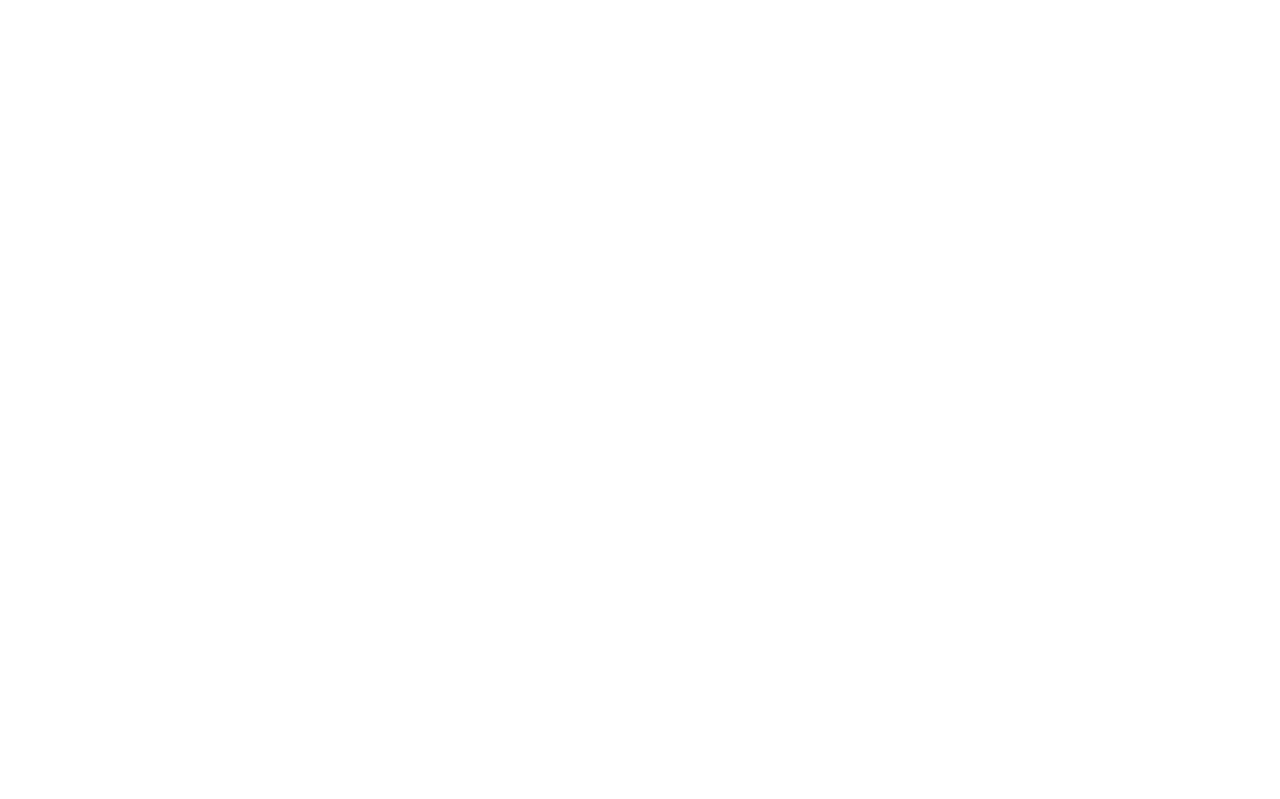
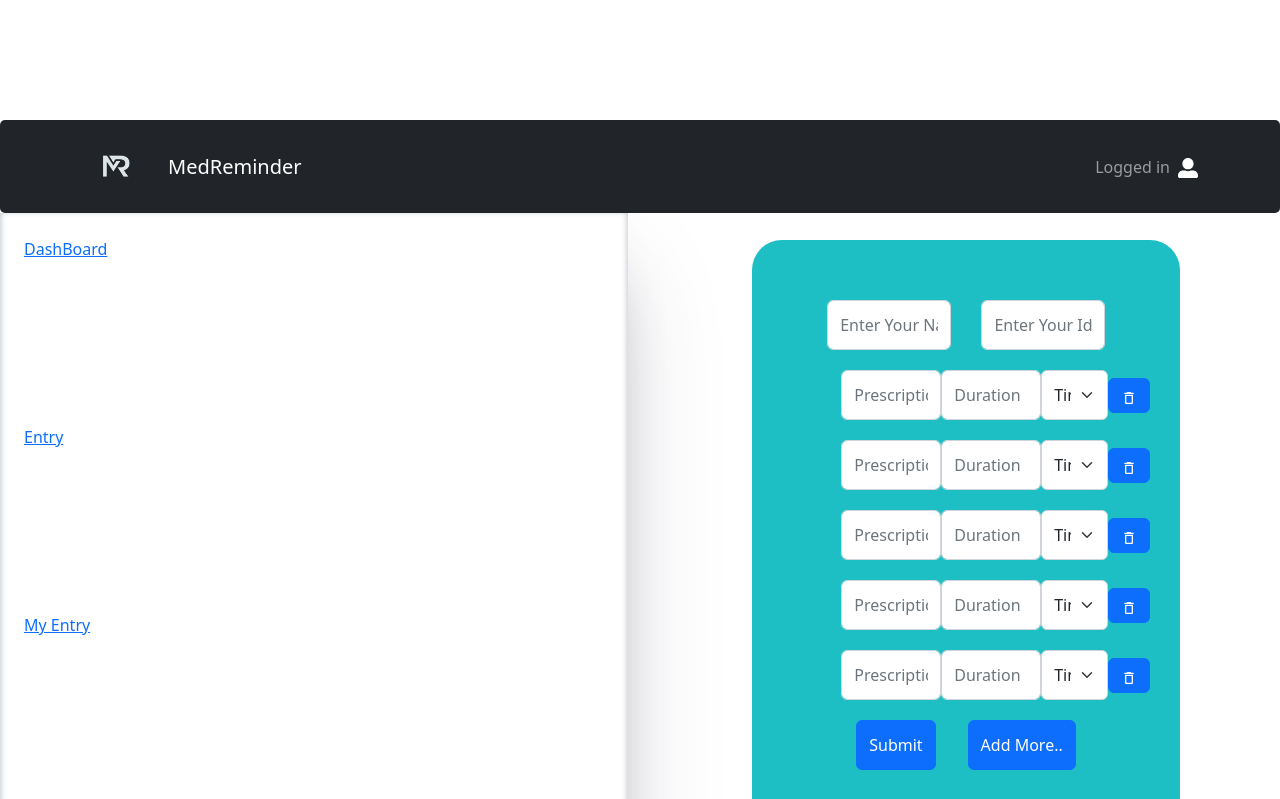
Before and after one commit to medRemind-23/medRemind-Website, a React (Vite) app: page /Entry in a window 1280 px wide. Shown: the part 640-1439 px from the top of the page. Before the commit the page ends 800 px from the top, so only its background shows below. Built offline with nearby package versions, Linux system fonts and the light colour scheme.

Commit message:
Final Commit

```diff
--- a/src/App.jsx
+++ b/src/App.jsx
@@ -6,14 +6,26 @@
 import AuthProvider, { AuthContext } from "./components/authProvider";
 import Router from "./components/router/Router";
 import Login from "./components/Pages/Login/Login";
+import Header from "./components/Header/Header";
 import Nav from "./components/Nav";
 import Dashboard from "./components/Pages/Dashboard/Dashboard";
 import SignUp from "./components/Pages/SignUp/SignUp";
+import NavigationBar from "./components/NavigationBar/NavigationBar";
+import { Col, Row } from "react-bootstrap";
 
 function App() {
   return (
     <AuthProvider>
       <Login />
+      <Header />
+      <Row>
+        <Col ig={2}>
+          <NavigationBar />
+        </Col>
+        <Col ld={12}>
+          <Router />
+        </Col>
+      </Row>
     </AuthProvider>
   );
 }
--- a/src/components/authProvider.jsx
+++ b/src/components/authProvider.jsx
@@ -1,5 +1,5 @@
 import React, { createContext } from "react";
-
+import { useNavigate } from "react-router-dom";
 import { initializeApp } from "firebase/app";
 import {
   getAuth,
@@ -9,6 +9,7 @@
   signOut,
 } from "firebase/auth";
 import { getFirestore, setDoc, doc, getDoc } from "firebase/firestore";
+
 // TODO: Add SDKs for Firebase products that you want to use
 export const AuthContext = createContext();
 function AuthProvider({ children }) {
@@ -21,6 +22,7 @@
     appId: "1:125022898851:web:30c07ef6d0f14ec12ecd16",
     measurementId: "G-Z3C8F2S554",
   };
+  const history = useNavigate();
   const app = initializeApp(firebaseConfig);
   const auth = getAuth();
 
@@ -31,6 +33,7 @@
       .then((success) => {
         alert("success");
         console.log(success);
+        history("/Dashboard");
       })
       .catch((err) => {
         alert("invalid");
@@ -42,6 +45,7 @@
     createUserWithEmailAndPassword(auth, Email, password)
       .then(() => {
         console.log("successfull");
+        history.push("/");
         onAuthStateChanged(auth, (user) => {
           if (user) {
             const uid = user.uid;
@@ -105,13 +109,10 @@
   };
   const SignOut = () => {
     signOut(auth)
-      .then(() => console.log("logout  successfull!"))
+      .then(() => {
+        console.log("logout  successfull!");
+      })
       .catch((e) => console.log(e));
-  };
-  const change = () => {
-    onAuthStateChanged(auth, (user) => {
-      return user;
-    });
   };
   return (
     <AuthContext.Provider
@@ -121,7 +122,6 @@
         getData,
         SignOut,
         auth,
-        change,
       }}
     >
       {children}
```
